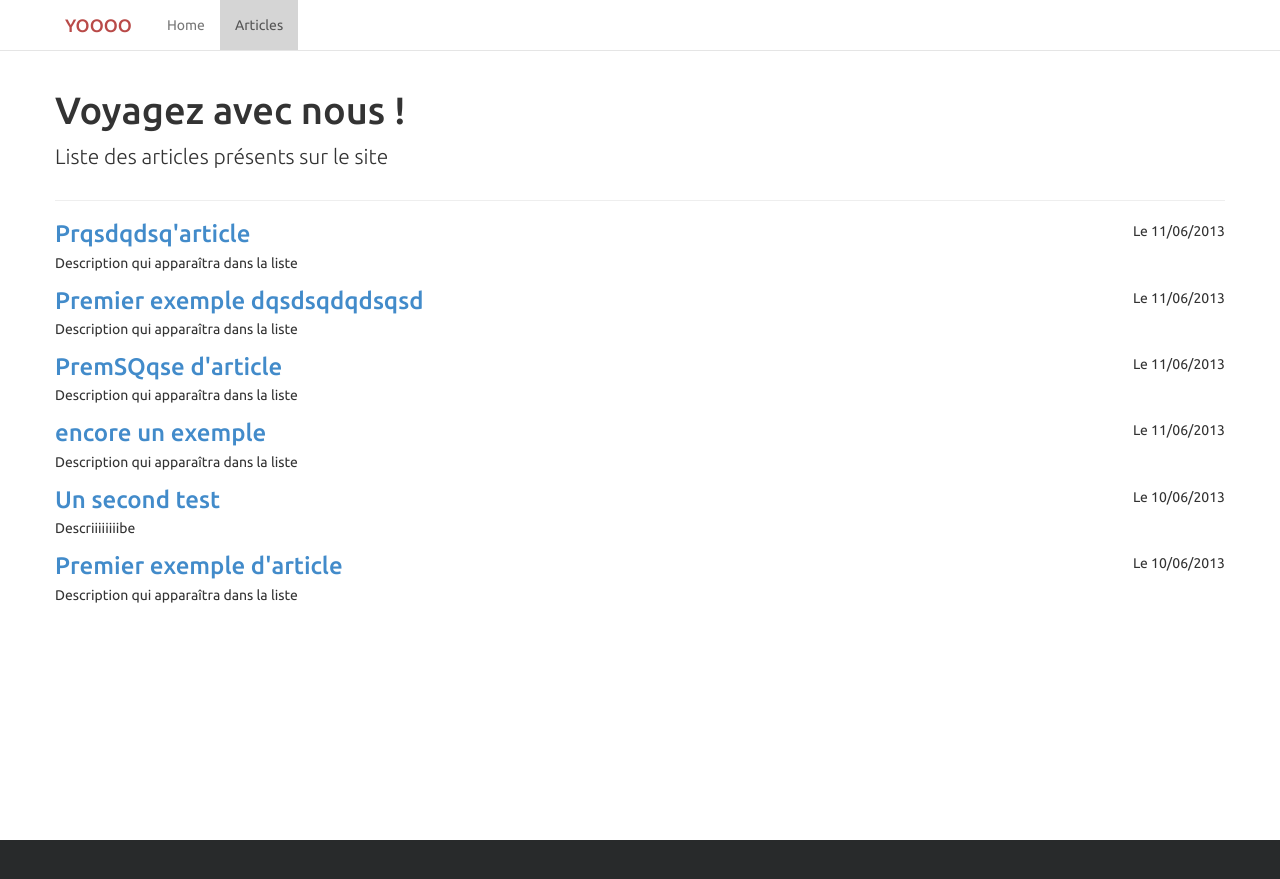
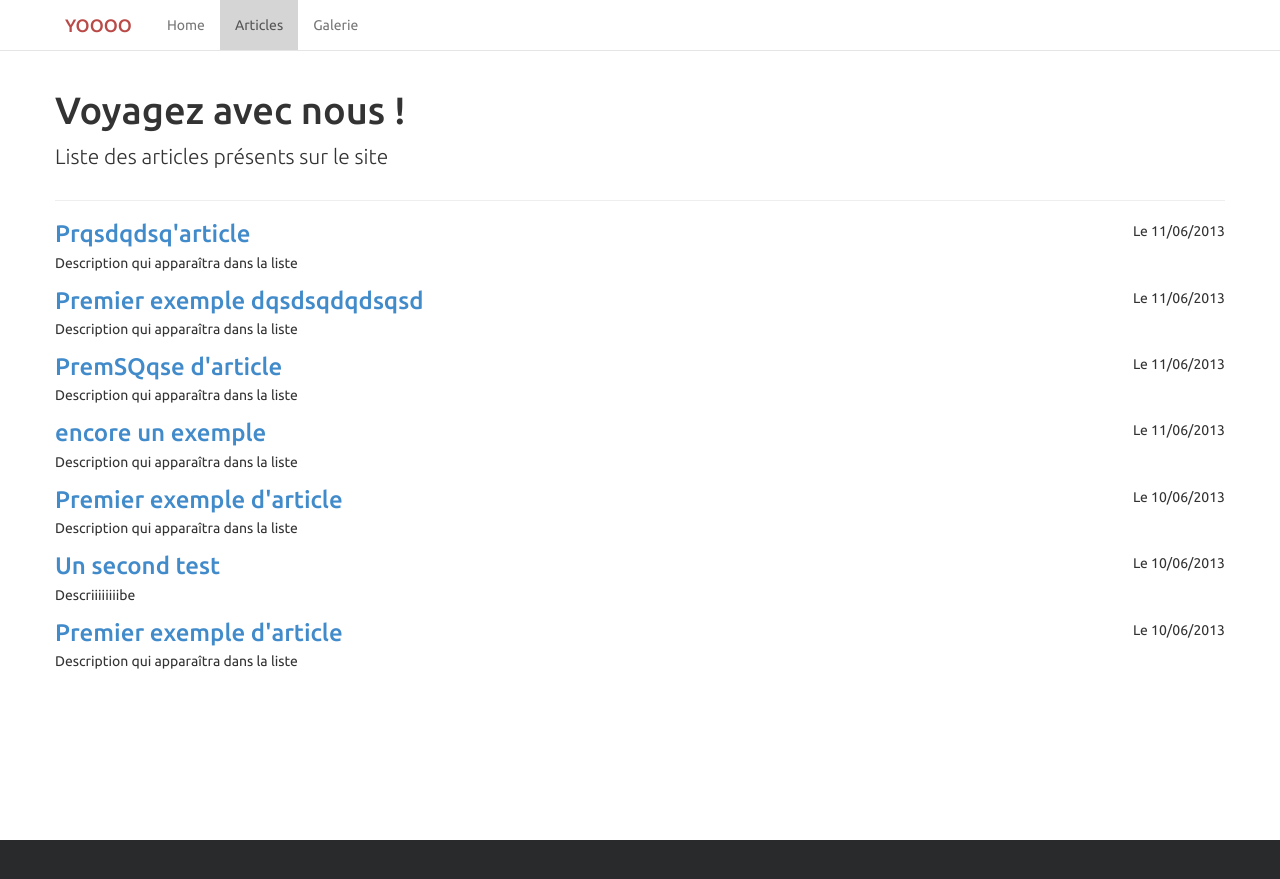
Before and after one commit to link-webcreations/juetpy, a Jekyll site: the page built from articles/index.html, in a window 1280 px wide and 900 px high. Shown: the top 879 px of the window. Built offline with Jekyll 4.4.1, drawn with Linux system fonts in a browser that asks for light colours; Markdown is read by kramdown in place of the engine named in the settings.

Commit message:
add a page

```diff
--- a/_includes/nav-main.html
+++ b/_includes/nav-main.html
@@ -12,7 +12,10 @@
           <a href="{{ site.url }}/index.html">Home</a>
         </li>
         <li{% if page.slug == "articles" %} class="active"{% endif %}>
-          <a href="{{ site.url }}/articles/">Articles</a>
+          <a href="{{ site.url }}/articles">Articles</a>
+        </li>
+        <li{% if page.slug == "galerie" %} class="active"{% endif %}>
+          <a href="{{ site.url }}/galerie">Galerie</a>
         </li>
       </ul>
     </div>
--- /dev/null
+++ b/galerie/_posts/2013-06-10-cat1-tag1.md
@@ -0,0 +1,25 @@
+---
+title:    Premier exemple d'article
+layout:   post
+slug:     articles
+excerpt:  Description qui apparaîtra dans la liste
+tags:
+- tag1
+- tag2
+- tag3
+categories:
+- categorietest1
+---
+
+Gros titre
+==========
+
+Sous-titre
+----------
+
+- Liste
+- Liste
+
+Paragraphe Paragraphe Paragraphe Paragraphe
+
+Paragraphe Paragraphe Paragraphe Paragraphe
--- a/index.html
+++ b/index.html
@@ -63,6 +63,9 @@
         <li{% if page.slug == "articles" %} class="active"{% endif %}>
           <a href="{{ site.url }}/articles">Articles</a>
         </li>
+        <li{% if page.slug == "galerie" %} class="active"{% endif %}>
+          <a href="{{ site.url }}/galerie">Galerie</a>
+        </li>
       </ul>
     </div>
   </div>
```
Also changed, not shown: galerie/index.html (added, +30 -0 lines).
